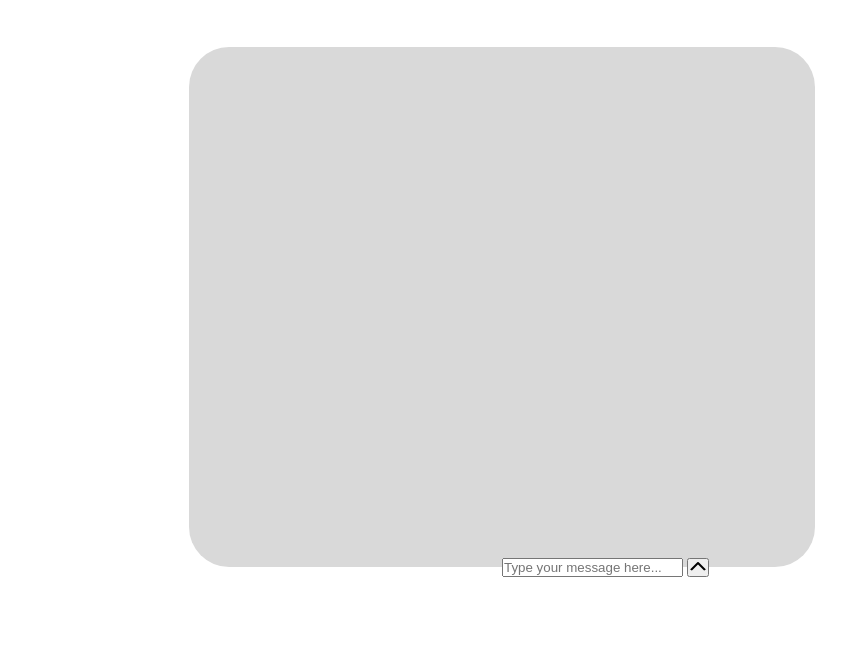
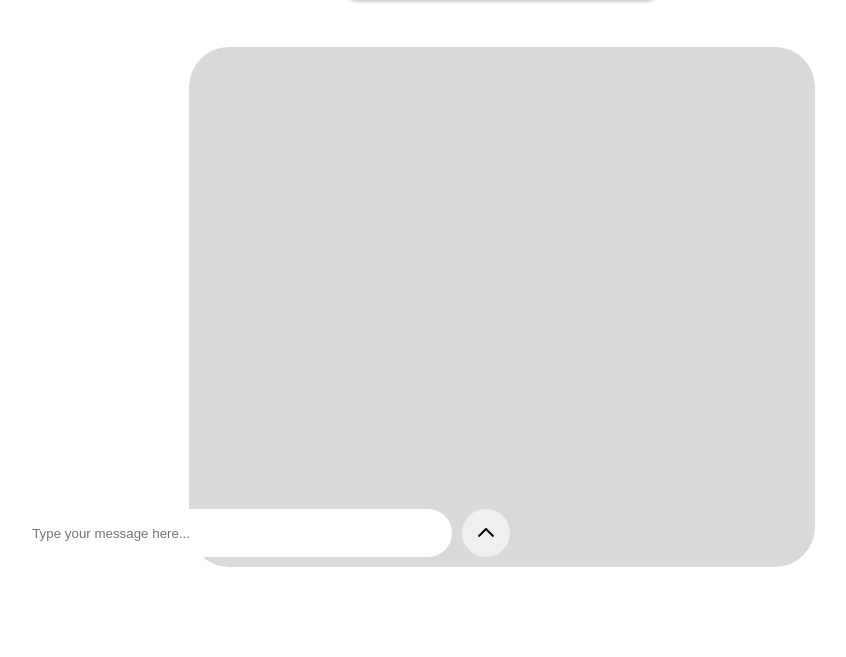
Before and after one commit to TJ2005/comms, a plain HTML site: page chatroom.html in a window 1280 px wide. Shown: the part 143-800 px from the top of the page, without its empty margins (138-984 px from the left). Drawn offline with Linux system fonts and the light colour scheme.

Commit message:
fixed few issues with textinput. way more to go

```diff
--- a/chatroom.css
+++ b/chatroom.css
@@ -17,6 +17,7 @@
     display: flex;
     flex-direction: column;
 }
+
 .chatbox{
     background-color: #d9d9d9;
     border-radius: 40px;
@@ -39,6 +40,7 @@
     align-items: center;
     justify-content: space-between;
     position: relative;
+    box-shadow: 0px 4px 4px rgba(0, 0, 0, 0.3);
 }
 
 .sharebtn{
@@ -51,9 +53,30 @@
 .textinput{
     position: absolute;
     bottom: 0;
-    left: 50%;
+    margin: 10px;
+    padding: 20px;
+    display: flex;
+    left: 0;
+    width: 50%;
+    margin: auto;
+    justify-content: center;
 }
 
 .send{
-    border-radius: 100%;
+    border-radius: 50px;
 }
+.textinput #sendbtn{
+    width: 48px;
+    height: 48px;
+    border-radius: 50%;
+    border: none;
+}
+
+.textinput #input{
+    margin-right: 10px;
+    width: 80%;
+    padding: 10px;
+    background-color: white;
+    border: none;
+    border-radius: 50px;
+}
--- a/style.css
+++ b/style.css
@@ -1,3 +1,8 @@
+/*Selecting HTML for changing font {-- black-cat-hacker}*/
+*{
+  font-family: "Roboto Mono", sans-serif;
+}
+
 /* Logo Part */
 .logo-container p{
   font-family: "Roboto Mono", sans-serif;
```
